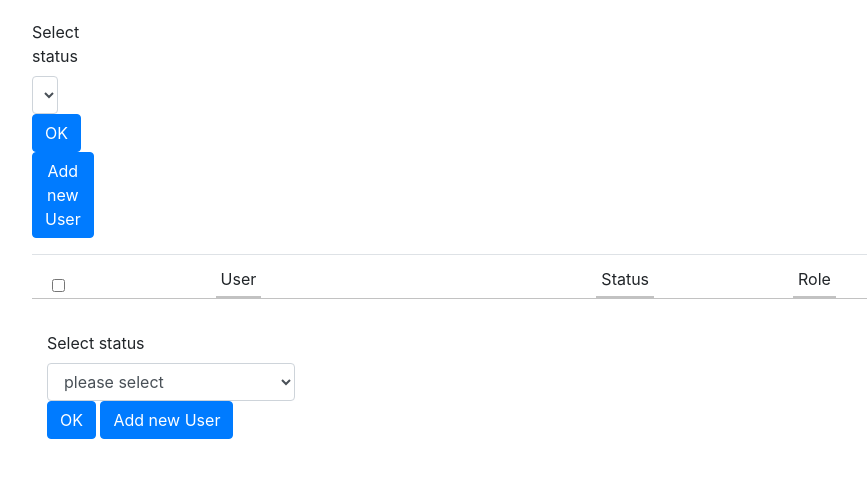
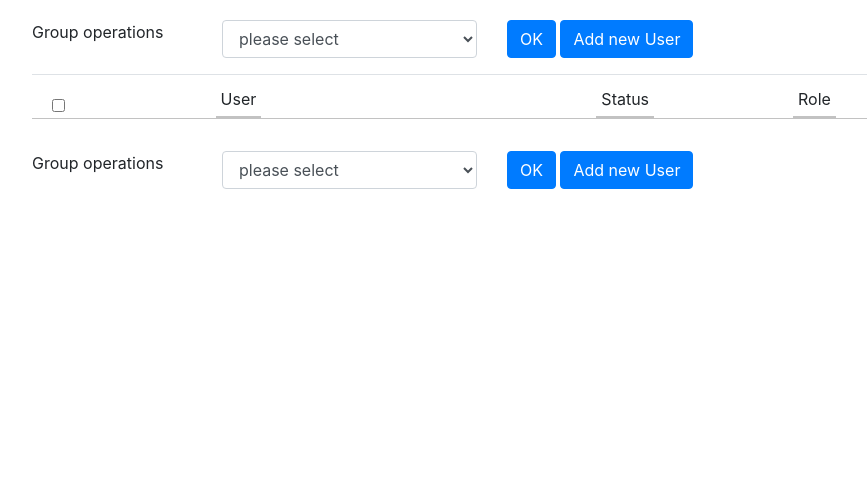
Before and after one commit to Wasya1212/strange-php, a PHP site: page / in a window 1280 px wide. Shown: the top 478 px of the page, without its empty margins (53-920 px from the left). Run offline with PHP 8.4, Linux system fonts and the light colour scheme; data that the repository does not hold is empty; some libraries are stand-ins or nearby versions.

Commit message:
fixed table bootstrap version

```diff
--- a/index.php
+++ b/index.php
@@ -13,10 +13,9 @@
 </head>
 <body>
 <div class="container">
-<div class="row">
 <div class="panel-body">
-    <div class="form-group">
-      <label class="col-sm-2 control-label">Select status</label>
+  <div class="form-group row">
+    <label class="col-sm-2 control-label">Group operations</label>
     <div class="col-sm-3">
       <select name="operations" class="form-control">
         <option selected="true">please select</option>
@@ -33,6 +32,7 @@
     </div>
   </div>
 </div>
+<div class="row">
 	<div class="col-lg-12">
 		<div class="main-box clearfix">
 			<div class="table-responsive">
@@ -57,8 +57,8 @@
 	</div>
 </div>
 <div class="panel-body">
-  <div class="form-group">
-    <label class="col-sm-2 control-label">Select status</label>
+  <div class="form-group row">
+    <label class="col-sm-2 control-label">Group operations</label>
     <div class="col-sm-3">
       <select name="operations" class="form-control">
         <option selected="true">please select</option>
```
Lines whose indentation alone changed are shown as unchanged.
